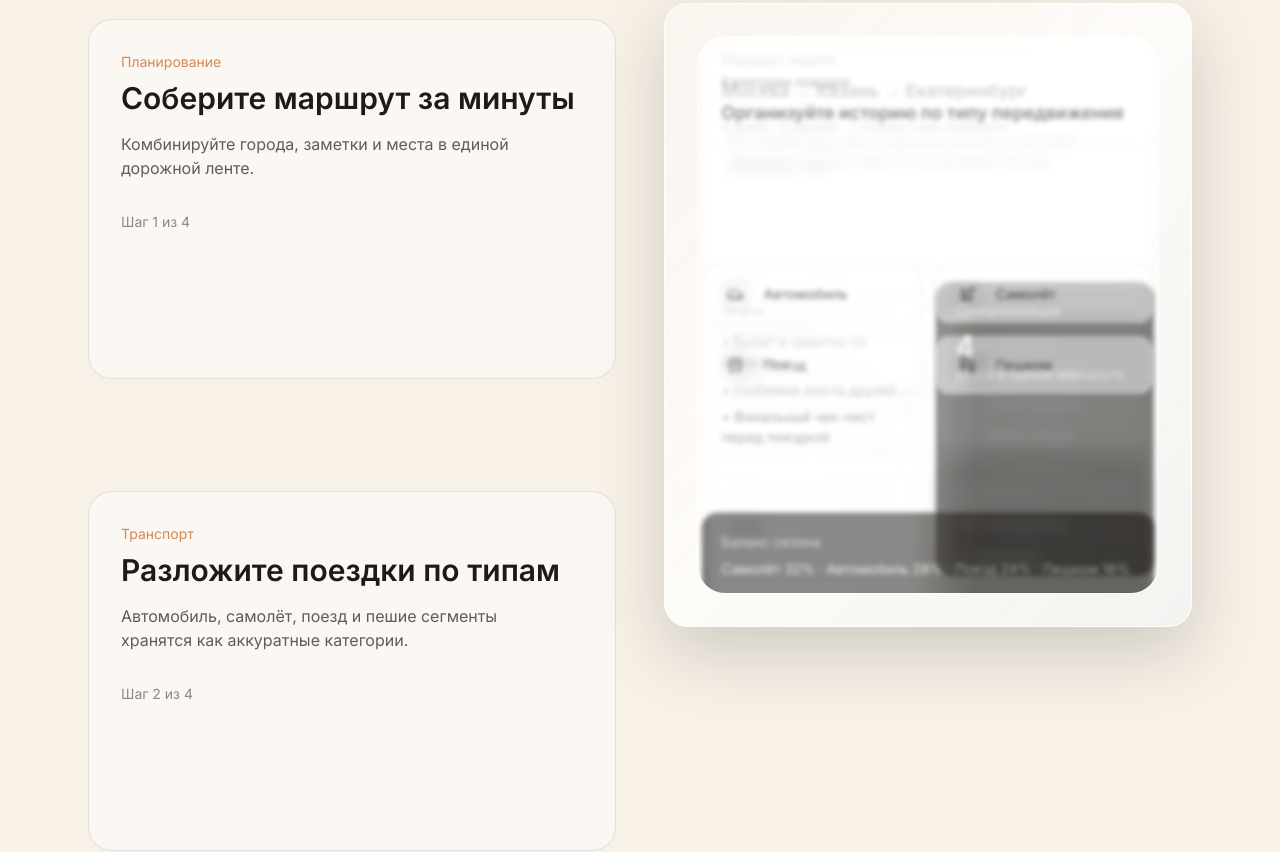
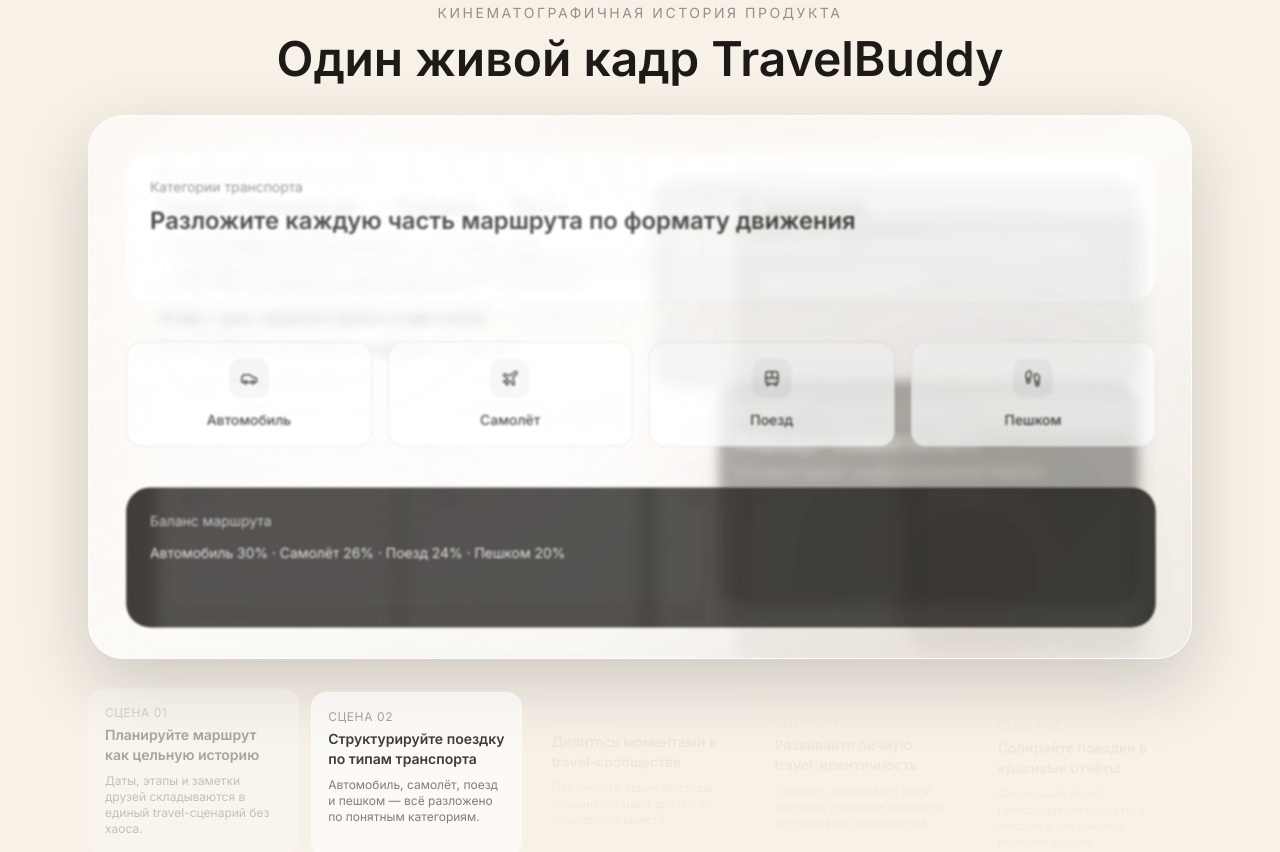
Before and after one commit to Denbay0/TravelBuddy, a React (Vite) app in the folder web/: page / in a window 1280 px wide. Shown: the part 840-1692 px from the top of the page. Built offline with nearby package versions, Linux system fonts and the light colour scheme.

Commit message:
feat: add cinematic fixed-frame storytelling section

```diff
--- a/web/src/App.tsx
+++ b/web/src/App.tsx
@@ -16,22 +16,23 @@
   Footprints,
   type LucideIcon,
 } from 'lucide-react'
-import { useRef } from 'react'
+import { useRef, type ReactNode } from 'react'
 
-type StoryStep = {
+type SceneMeta = {
   id: string
+  badge: string
   title: string
   description: string
-  badge: string
 }
 
 const navItems = ['Возможности', 'Маршруты', 'Сообщество', 'Статистика']
 
-const storySteps: StoryStep[] = [
-  { id: 'route', title: 'Соберите маршрут за минуты', description: 'Комбинируйте города, заметки и места в единой дорожной ленте.', badge: 'Планирование' },
-  { id: 'transport', title: 'Разложите поездки по типам', description: 'Автомобиль, самолёт, поезд и пешие сегменты хранятся как аккуратные категории.', badge: 'Транспорт' },
-  { id: 'social', title: 'Публикуйте живые истории', description: 'Делитесь короткими travel-постами и отмечайте лучшие моменты.', badge: 'Сообщество' },
-  { id: 'stats', title: 'Следите за личным прогрессом', description: 'Сезонные срезы, любимые форматы поездок и travel-ритм в профиле.', badge: 'Статистика' },
+const sceneMeta: SceneMeta[] = [
+  { id: 'route', badge: 'Сцена 01', title: 'Планируйте маршрут как цельную историю', description: 'Даты, этапы и заметки друзей складываются в единый travel-сценарий без хаоса.' },
+  { id: 'transport', badge: 'Сцена 02', title: 'Структурируйте поездку по типам транспорта', description: 'Автомобиль, самолёт, поезд и пешком — всё разложено по понятным категориям.' },
+  { id: 'community', badge: 'Сцена 03', title: 'Делитесь моментами в travel-сообществе', description: 'Публикуйте яркие эпизоды, сохраняйте идеи друзей и планируйте вместе.' },
+  { id: 'stats', badge: 'Сцена 04', title: 'Развивайте личную travel-идентичность', description: 'Профиль показывает ритм поездок, любимые форматы и географию впечатлений.' },
+  { id: 'reports', badge: 'Сцена 05', title: 'Собирайте поездки в красивые отчёты', description: 'Финальный digest превращает маршруты и эмоции в аккуратную историю сезона.' },
 ]
 
 const features = [
@@ -106,6 +107,7 @@
 type LayerVisibility = {
   opacity: number
   y: number
+  x: number
   scale: number
   blur: string
 }
@@ -119,155 +121,207 @@
 
 function getLayerVisibility(progress: number, center: number): LayerVisibility {
   const distance = Math.abs(progress - center)
-  const blend = Math.max(0, 1 - distance / 0.28)
+  const blend = Math.max(0, 1 - distance / 0.24)
 
   return {
-    opacity: 0.08 + blend * 0.92,
-    y: (center - progress) * 90,
-    scale: 0.96 + blend * 0.04,
-    blur: `blur(${(1 - blend) * 6}px)`,
+    opacity: 0.04 + blend * 0.96,
+    y: (center - progress) * 85,
+    x: (center - progress) * 24,
+    scale: 0.95 + blend * 0.05,
+    blur: `blur(${(1 - blend) * 8}px)`,
   }
+}
+
+function SceneShell({ children, className = '' }: { children: ReactNode; className?: string }) {
+  return <div className={`absolute inset-0 ${className}`}>{children}</div>
+}
+
+
+function SceneCaption({ scene, center, progress }: { scene: SceneMeta; center: number; progress: import('framer-motion').MotionValue<number> }) {
+  const opacity = useTransform(progress, (v) => getLayerVisibility(v, center).opacity)
+  const y = useTransform(progress, (v) => (center - v) * 16)
+
+  return (
+    <motion.article className="rounded-2xl border border-white/50 bg-white/70 p-4" style={{ opacity, y }}>
+      <p className="text-xs uppercase tracking-wider text-ink/45">{scene.badge}</p>
+      <h3 className="mt-1 text-sm font-semibold">{scene.title}</h3>
+      <p className="mt-2 text-xs text-ink/65">{scene.description}</p>
+    </motion.article>
+  )
 }
 
 function StickyShowcase() {
   const ref = useRef<HTMLDivElement>(null)
   const { scrollYProgress } = useScroll({ target: ref, offset: ['start start', 'end end'] })
 
-  const routeOpacity = useTransform(scrollYProgress, (v) => getLayerVisibility(v, 0.13).opacity)
-  const routeY = useTransform(scrollYProgress, (v) => getLayerVisibility(v, 0.13).y)
-  const routeScale = useTransform(scrollYProgress, (v) => getLayerVisibility(v, 0.13).scale)
-  const routeBlur = useTransform(scrollYProgress, (v) => getLayerVisibility(v, 0.13).blur)
+  const route = {
+    opacity: useTransform(scrollYProgress, (v) => getLayerVisibility(v, 0.1).opacity),
+    y: useTransform(scrollYProgress, (v) => getLayerVisibility(v, 0.1).y),
+    x: useTransform(scrollYProgress, (v) => getLayerVisibility(v, 0.1).x),
+    scale: useTransform(scrollYProgress, (v) => getLayerVisibility(v, 0.1).scale),
+    filter: useTransform(scrollYProgress, (v) => getLayerVisibility(v, 0.1).blur),
+  }
+  const transport = {
+    opacity: useTransform(scrollYProgress, (v) => getLayerVisibility(v, 0.3).opacity),
+    y: useTransform(scrollYProgress, (v) => getLayerVisibility(v, 0.3).y),
+    x: useTransform(scrollYProgress, (v) => getLayerVisibility(v, 0.3).x),
+    scale: useTransform(scrollYProgress, (v) => getLayerVisibility(v, 0.3).scale),
+    filter: useTransform(scrollYProgress, (v) => getLayerVisibility(v, 0.3).blur),
+  }
+  const community = {
+    opacity: useTransform(scrollYProgress, (v) => getLayerVisibility(v, 0.5).opacity),
+    y: useTransform(scrollYProgress, (v) => getLayerVisibility(v, 0.5).y),
+    x: useTransform(scrollYProgress, (v) => getLayerVisibility(v, 0.5).x),
+    scale: useTransform(scrollYProgress, (v) => getLayerVisibility(v, 0.5).scale),
+    filter: useTransform(scrollYProgress, (v) => getLayerVisibility(v, 0.5).blur),
+  }
+  const stats = {
+    opacity: useTransform(scrollYProgress, (v) => getLayerVisibility(v, 0.7).opacity),
+    y: useTransform(scrollYProgress, (v) => getLayerVisibility(v, 0.7).y),
+    x: useTransform(scrollYProgress, (v) => getLayerVisibility(v, 0.7).x),
+    scale: useTransform(scrollYProgress, (v) => getLayerVisibility(v, 0.7).scale),
+    filter: useTransform(scrollYProgress, (v) => getLayerVisibility(v, 0.7).blur),
+  }
+  const reports = {
+    opacity: useTransform(scrollYProgress, (v) => getLayerVisibility(v, 0.9).opacity),
+    y: useTransform(scrollYProgress, (v) => getLayerVisibility(v, 0.9).y),
+    x: useTransform(scrollYProgress, (v) => getLayerVisibility(v, 0.9).x),
+    scale: useTransform(scrollYProgress, (v) => getLayerVisibility(v, 0.9).scale),
+    filter: useTransform(scrollYProgress, (v) => getLayerVisibility(v, 0.9).blur),
+  }
 
-  const transportOpacity = useTransform(scrollYProgress, (v) => getLayerVisibility(v, 0.38).opacity)
-  const transportY = useTransform(scrollYProgress, (v) => getLayerVisibility(v, 0.38).y)
-  const transportScale = useTransform(scrollYProgress, (v) => getLayerVisibility(v, 0.38).scale)
-  const transportBlur = useTransform(scrollYProgress, (v) => getLayerVisibility(v, 0.38).blur)
-
-  const socialOpacity = useTransform(scrollYProgress, (v) => getLayerVisibility(v, 0.63).opacity)
-  const socialY = useTransform(scrollYProgress, (v) => getLayerVisibility(v, 0.63).y)
-  const socialScale = useTransform(scrollYProgress, (v) => getLayerVisibility(v, 0.63).scale)
-  const socialBlur = useTransform(scrollYProgress, (v) => getLayerVisibility(v, 0.63).blur)
-
-  const statsOpacity = useTransform(scrollYProgress, (v) => getLayerVisibility(v, 0.86).opacity)
-  const statsY = useTransform(scrollYProgress, (v) => getLayerVisibility(v, 0.86).y)
-  const statsScale = useTransform(scrollYProgress, (v) => getLayerVisibility(v, 0.86).scale)
-  const statsBlur = useTransform(scrollYProgress, (v) => getLayerVisibility(v, 0.86).blur)
-
-  const ambientOpacity = useTransform(scrollYProgress, [0, 0.25, 0.5, 0.75, 1], [0.2, 0.35, 0.5, 0.65, 0.8])
+  const glow = useTransform(scrollYProgress, [0, 0.5, 1], [0.25, 0.55, 0.78])
 
   return (
-    <section ref={ref} className="relative mx-auto grid max-w-6xl gap-12 px-6 py-24 lg:grid-cols-2">
-      <div className="space-y-28 py-4">
-        {storySteps.map((step, idx) => (
-          <article key={step.id} className="min-h-[360px] rounded-3xl border border-ink/10 bg-white/50 p-8">
-            <p className="text-sm text-amber">{step.badge}</p>
-            <h3 className="mt-2 text-3xl font-semibold">{step.title}</h3>
-            <p className="mt-4 max-w-md text-ink/70">{step.description}</p>
-            <p className="mt-8 text-sm text-ink/50">Шаг {idx + 1} из {storySteps.length}</p>
-          </article>
-        ))}
+    <section ref={ref} className="relative mx-auto min-h-[420vh] max-w-6xl px-6 py-24">
+      <div className="sticky top-20">
+        <div className="mb-8 text-center">
+          <p className="text-sm uppercase tracking-[0.18em] text-ink/45">Кинематографичная история продукта</p>
+          <h2 className="mt-3 text-4xl font-semibold md:text-5xl">Один живой кадр TravelBuddy</h2>
         </div>
-      <div className="lg:sticky lg:top-20 lg:h-[78vh]">
-        <div className="card-surface relative h-full overflow-hidden p-6 md:p-8">
-          <motion.div className="absolute inset-0 bg-gradient-to-br from-amber/25 via-transparent to-pine/25" style={{ opacity: ambientOpacity }} />
-          <div className="relative h-full overflow-hidden rounded-[1.75rem] border border-white/45 bg-white/55 p-4 md:p-6">
-            <motion.div
-              className="absolute inset-0"
-              style={{ opacity: routeOpacity, y: routeY, scale: routeScale, filter: routeBlur }}
-            >
-              <div className="grid h-full gap-4">
-                <div className="rounded-2xl bg-white p-5 shadow-sm">
-                  <p className="text-sm text-ink/55">Маршрут недели</p>
-                  <p className="mt-2 text-lg font-semibold">Москва → Казань → Екатеринбург</p>
-                  <p className="mt-3 text-sm text-ink/60">6 дней · 3 города · 1 совместная подборка</p>
+
+        <div className="relative mx-auto h-[68vh] max-h-[760px] min-h-[520px] w-full overflow-hidden rounded-[2.2rem] border border-white/55 bg-white/65 p-4 shadow-glow backdrop-blur-xl md:p-6">
+          <motion.div className="absolute inset-0 bg-gradient-to-br from-amber/25 via-transparent to-pine/25" style={{ opacity: glow }} />
+          <div className="absolute inset-0 bg-[radial-gradient(circle_at_20%_15%,rgba(255,255,255,0.8),transparent_45%),radial-gradient(circle_at_80%_85%,rgba(216,135,82,0.12),transparent_38%)]" />
+
+          <motion.div className="absolute inset-0" style={route}>
+            <SceneShell className="p-4 md:p-8">
+              <div className="grid h-full gap-4 md:grid-cols-[1.15fr_0.85fr]">
+                <div className="rounded-3xl bg-white/90 p-6">
+                  <p className="text-sm text-ink/55">Маршрут «Балтийская неделя»</p>
+                  <h3 className="mt-2 text-2xl font-semibold">Санкт-Петербург → Таллин → Рига</h3>
+                  <p className="mt-3 text-sm text-ink/65">7 дней · 3 страны · 9 ключевых точек</p>
+                  <div className="mt-6 space-y-3 text-sm text-ink/75">
+                    <p>14 мая — вылет и первый вечерний маршрут</p>
+                    <p>16 мая — день городских заметок и кафе-спотов</p>
+                    <p>19 мая — финальный чеклист и подборка лучших мест</p>
                   </div>
-                <div className="grid flex-1 gap-4 md:grid-cols-2">
-                  <div className="rounded-2xl bg-white p-5 shadow-sm">
-                    <p className="text-sm text-ink/55">Этапы</p>
-                    <ul className="mt-3 space-y-2 text-sm text-ink/75">
-                      <li>• Вылет и заметки по логистике</li>
-                      <li>• Любимые места друзей</li>
-                      <li>• Финальный чек-лист перед поездкой</li>
-                    </ul>
                 </div>
-                  <div className="rounded-2xl bg-ink p-5 text-white shadow-sm">
-                    <p className="text-sm text-white/75">Синхронизация</p>
-                    <p className="mt-2 text-3xl font-semibold">4</p>
-                    <p className="text-sm text-white/75">друга в одном маршруте</p>
+                <div className="grid gap-4">
+                  <div className="rounded-3xl bg-white/90 p-5">
+                    <p className="text-sm text-ink/55">Участники</p>
+                    <p className="mt-2 text-3xl font-semibold">5 друзей</p>
+                    <p className="text-sm text-ink/60">в совместном планировании</p>
+                  </div>
+                  <div className="rounded-3xl bg-ink p-5 text-white">
+                    <p className="text-sm text-white/70">Статус</p>
+                    <p className="mt-2 text-xl font-semibold">Маршрут собран на 92%</p>
+                    <p className="mt-2 text-sm text-white/75">Остались бронь поезда и финальные заметки</p>
                   </div>
                 </div>
               </div>
+            </SceneShell>
           </motion.div>
 
-            <motion.div
-              className="absolute inset-0"
-              style={{ opacity: transportOpacity, y: transportY, scale: transportScale, filter: transportBlur }}
-            >
-              <div className="flex h-full flex-col justify-between gap-5">
-                <div className="rounded-2xl bg-white p-5 shadow-sm">
-                  <p className="text-sm text-ink/55">Категории поездок</p>
-                  <p className="mt-2 text-lg font-semibold">Организуйте историю по типу передвижения</p>
+          <motion.div className="absolute inset-0" style={transport}>
+            <SceneShell className="p-4 md:p-8">
+              <div className="grid h-full gap-5">
+                <div className="rounded-3xl bg-white/90 p-6">
+                  <p className="text-sm text-ink/55">Категории транспорта</p>
+                  <p className="mt-2 text-2xl font-semibold">Разложите каждую часть маршрута по формату движения</p>
                 </div>
-                <div className="grid gap-3 sm:grid-cols-2">
+                <div className="grid flex-1 content-center gap-4 md:grid-cols-4">
                   {transportChips.map(({ label, icon: Icon }) => (
-                    <div key={label} className="flex items-center gap-3 rounded-2xl border border-ink/10 bg-white/85 px-4 py-3 shadow-sm">
-                      <span className="rounded-xl bg-ink/5 p-2 text-ink"><Icon size={18} /></span>
-                      <span className="text-sm font-medium">{label}</span>
+                    <div key={label} className="rounded-2xl border border-ink/10 bg-white/90 px-4 py-4 text-center">
+                      <div className="mx-auto mb-3 flex h-10 w-10 items-center justify-center rounded-xl bg-ink/5"><Icon size={18} /></div>
+                      <p className="text-sm font-medium">{label}</p>
                     </div>
                   ))}
                 </div>
-                <div className="rounded-2xl bg-ink p-5 text-white shadow-sm">
-                  <p className="text-sm text-white/70">Баланс сезона</p>
-                  <p className="mt-2 text-sm text-white/90">Самолёт 32% · Автомобиль 28% · Поезд 24% · Пешком 16%</p>
+                <div className="rounded-3xl bg-ink p-6 text-white">
+                  <p className="text-sm text-white/70">Баланс маршрута</p>
+                  <p className="mt-3 text-sm text-white/85">Автомобиль 30% · Самолёт 26% · Поезд 24% · Пешком 20%</p>
                 </div>
               </div>
+            </SceneShell>
           </motion.div>
 
-            <motion.div
-              className="absolute inset-0"
-              style={{ opacity: socialOpacity, y: socialY, scale: socialScale, filter: socialBlur }}
-            >
-              <div className="grid h-full gap-4">
-                <div className="rounded-2xl bg-white p-5 shadow-sm">
-                  <p className="text-sm text-ink/55">Лента сообщества</p>
-                  <p className="mt-2 text-lg font-semibold">Истории друзей в одном ритме с вашим маршрутом</p>
-                </div>
-                <div className="grid flex-1 gap-4 md:grid-cols-[1.15fr_0.85fr]">
-                  <article className="rounded-2xl bg-white p-5 shadow-sm">
-                    <p className="text-sm text-ink/55">@alina.nomad</p>
-                    <p className="mt-3 text-sm text-ink/75">«Сделали спонтанную остановку у озера — добавила локацию в общий маршрут»</p>
-                    <div className="mt-5 flex gap-4 text-xs text-ink/55">
-                      <span>Нравится 184</span>
-                      <span>Комментарии 21</span>
-                    </div>
+          <motion.div className="absolute inset-0" style={community}>
+            <SceneShell className="p-4 md:p-8">
+              <div className="grid h-full gap-4 md:grid-cols-[1fr_1fr]">
+                <article className="rounded-3xl bg-white/90 p-6">
+                  <p className="text-sm text-ink/55">История дня</p>
+                  <p className="mt-3 text-lg font-semibold">«Утренний трамвай в Риге — лучший кадр поездки»</p>
+                  <p className="mt-4 text-sm text-ink/70">@maria.travel сохранила остановку и добавила её в общий маршрут.</p>
+                  <div className="mt-6 flex gap-5 text-xs text-ink/55"><span>Нравится 212</span><span>Комментарии 27</span><span>Сохранения 49</span></div>
                 </article>
-                  <article className="rounded-2xl bg-ink p-5 text-white shadow-sm">
-                    <p className="text-sm text-white/75">Подборка</p>
-                    <p className="mt-2 text-2xl font-semibold">Лучшие поездки месяца</p>
-                    <p className="mt-3 text-sm text-white/80">12 сохранённых маршрутов от друзей</p>
+                <div className="grid gap-4">
+                  <article className="rounded-3xl bg-ink p-6 text-white">
+                    <p className="text-sm text-white/75">Подборка друзей</p>
+                    <p className="mt-2 text-2xl font-semibold">16 идей рядом с вашим маршрутом</p>
+                  </article>
+                  <article className="rounded-3xl bg-white/90 p-6">
+                    <p className="text-sm text-ink/55">Сохранённые моменты</p>
+                    <p className="mt-2 text-lg font-semibold">8 новых stories за неделю</p>
+                    <p className="mt-2 text-sm text-ink/65">Собраны в один travel-альбом команды</p>
                   </article>
                 </div>
               </div>
+            </SceneShell>
           </motion.div>
 
-            <motion.div
-              className="absolute inset-0"
-              style={{ opacity: statsOpacity, y: statsY, scale: statsScale, filter: statsBlur }}
-            >
+          <motion.div className="absolute inset-0" style={stats}>
+            <SceneShell className="p-4 md:p-8">
               <div className="grid h-full gap-4">
-                <div className="rounded-2xl bg-white p-5 shadow-sm">
-                  <p className="text-sm text-ink/55">Travel-профиль</p>
-                  <p className="mt-2 text-lg font-semibold">Личная статистика и сезонный обзор</p>
+                <div className="rounded-3xl bg-white/90 p-6">
+                  <p className="text-sm text-ink/55">Профиль путешественника</p>
+                  <p className="mt-2 text-2xl font-semibold">Личный travel-паспорт и динамика сезона</p>
                 </div>
-                <div className="grid flex-1 grid-cols-2 gap-4">
-                  <div className="rounded-2xl bg-white p-5 shadow-sm"><p className="text-sm text-ink/55">Поездок</p><p className="mt-2 text-3xl font-semibold">29</p></div>
-                  <div className="rounded-2xl bg-white p-5 shadow-sm"><p className="text-sm text-ink/55">Городов</p><p className="mt-2 text-3xl font-semibold">46</p></div>
-                  <div className="rounded-2xl bg-white p-5 shadow-sm"><p className="text-sm text-ink/55">Сохранённых маршрутов</p><p className="mt-2 text-3xl font-semibold">58</p></div>
-                  <div className="rounded-2xl bg-ink p-5 text-white shadow-sm"><p className="text-sm text-white/70">Ритм</p><p className="mt-2 text-2xl font-semibold">14 недель подряд</p></div>
+                <div className="grid flex-1 gap-4 md:grid-cols-4">
+                  <div className="rounded-3xl bg-white/90 p-5"><p className="text-sm text-ink/55">Поездок</p><p className="mt-2 text-3xl font-semibold">31</p></div>
+                  <div className="rounded-3xl bg-white/90 p-5"><p className="text-sm text-ink/55">Городов</p><p className="mt-2 text-3xl font-semibold">52</p></div>
+                  <div className="rounded-3xl bg-white/90 p-5"><p className="text-sm text-ink/55">Сохранённых маршрутов</p><p className="mt-2 text-3xl font-semibold">74</p></div>
+                  <div className="rounded-3xl bg-ink p-5 text-white"><p className="text-sm text-white/70">Любимый формат</p><p className="mt-2 text-xl font-semibold">Поезд</p></div>
                 </div>
               </div>
+            </SceneShell>
+          </motion.div>
+
+          <motion.div className="absolute inset-0" style={reports}>
+            <SceneShell className="p-4 md:p-8">
+              <div className="grid h-full gap-4 md:grid-cols-[1.15fr_0.85fr]">
+                <div className="rounded-3xl bg-white/90 p-6">
+                  <p className="text-sm text-ink/55">Travel Digest</p>
+                  <p className="mt-2 text-2xl font-semibold">Итог поездки «Балтийская неделя»</p>
+                  <p className="mt-4 text-sm text-ink/70">Маршрут, лучшие моменты, статистика, заметки и рекомендации на следующий сезон.</p>
+                  <div className="mt-6 grid grid-cols-2 gap-3 text-sm text-ink/75">
+                    <p>7 дней</p><p>3 страны</p><p>18 сохранённых мест</p><p>1 красивый PDF + web-версия</p>
+                  </div>
+                </div>
+                <div className="rounded-3xl bg-gradient-to-br from-ink to-pine p-6 text-white">
+                  <p className="text-sm text-white/75">Отчёт готов</p>
+                  <p className="mt-2 text-3xl font-semibold">Весна 2026</p>
+                  <p className="mt-4 text-sm text-white/85">Личная хроника поездок, которой хочется делиться и возвращаться к ней позже.</p>
+                </div>
+              </div>
+            </SceneShell>
           </motion.div>
         </div>
+
+        <div className="mt-8 grid gap-3 md:grid-cols-5">
+          {sceneMeta.map((scene, index) => (
+            <SceneCaption key={scene.id} scene={scene} center={[0.1, 0.3, 0.5, 0.7, 0.9][index]} progress={scrollYProgress} />
+          ))}
         </div>
       </div>
     </section>
```
Lines whose indentation alone changed are shown as unchanged.
